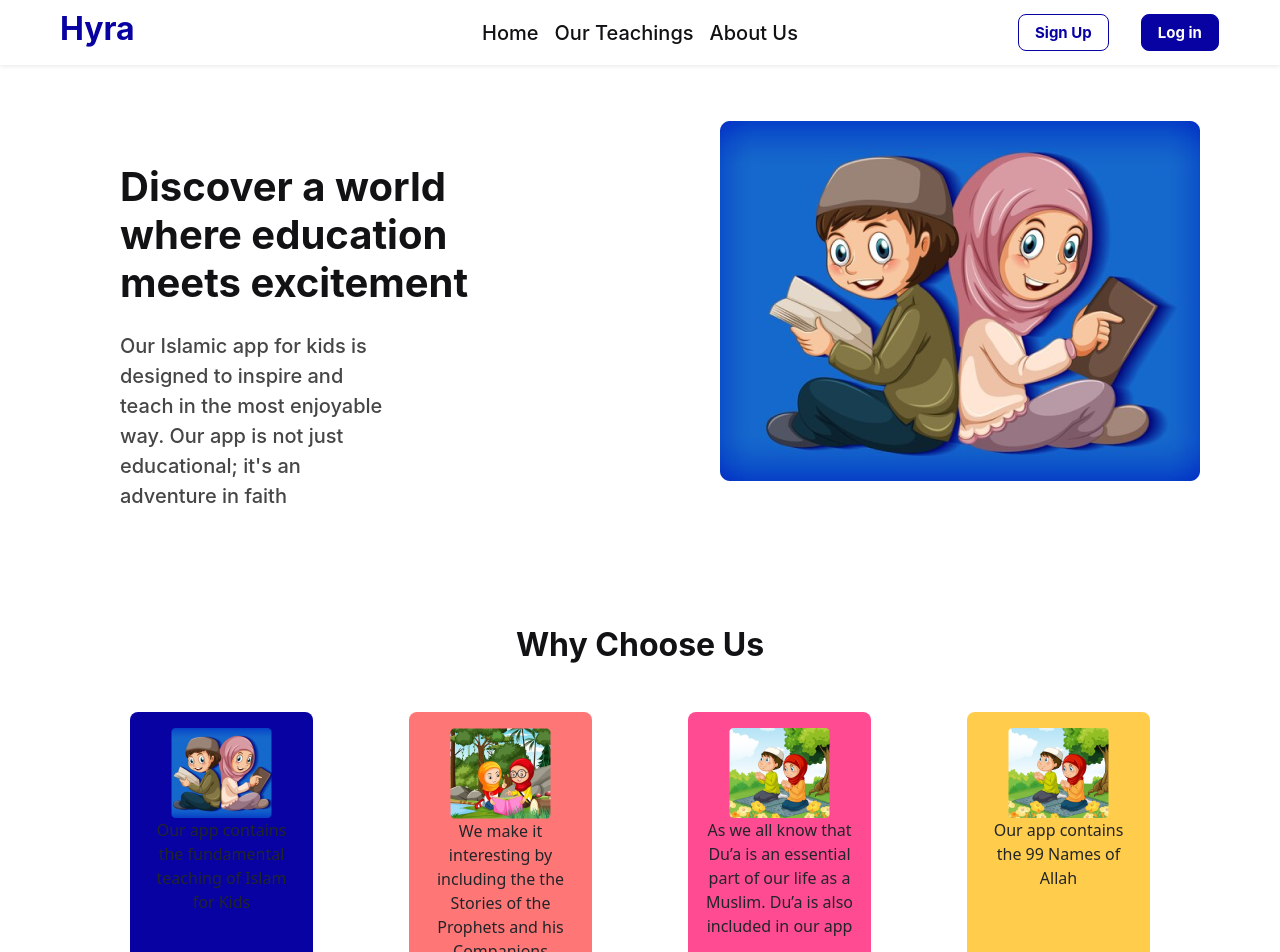
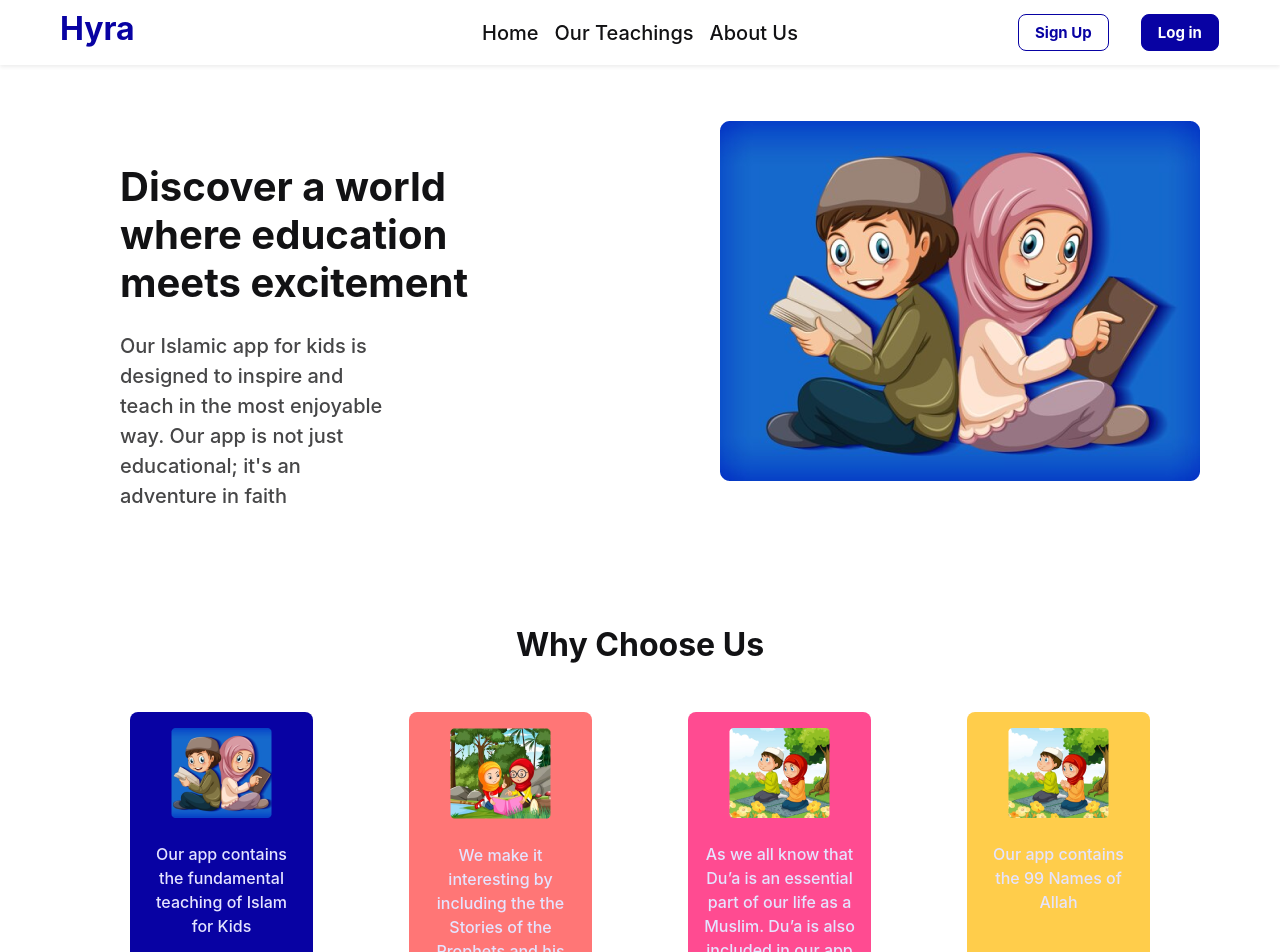
Before and after one commit to Oluwafemi-John1/Hyra-App, a React (Vite) app: page / in a window 1280 px wide. Shown: the top 952 px of the page. Built offline with nearby package versions, Linux system fonts and the light colour scheme.

Commit message:
text added for section below hero 2

```diff
--- a/src/components/pages/Chooseus.jsx
+++ b/src/components/pages/Chooseus.jsx
@@ -24,6 +24,16 @@ const Chooseus = () => {
         borderRadius: '8px',
         background: '#FFCD4B'
     }
+
+    let textStyle = {
+        color: '#E5E4FF',
+        textAlign: 'center',
+        fontFamily: 'Inter',
+        fontSize: '16px',
+        fontStyle: 'normal',
+        fontWeight: '500',
+        lineHeight: '24px' /* 150% */
+    }
     return (
         <>
             <p className="text-center mt-lg-5" id='chUs'>Why Choose Us</p>
@@ -31,19 +41,19 @@ const Chooseus = () => {
                 <div className="row g-3 g-lg-0 g-md-0">
                     <div className="col-lg col-md col-5 p-3 mx-lg-5 mx-3" style={styleOne}>
                         <img src={img1} alt="" className='img-fluid' />
-                        <p>Our app contains the fundamental teaching of Islam for Kids</p>
+                        <p style={textStyle} className='my-4'>Our app contains the fundamental teaching of Islam for Kids</p>
                     </div>
                     <div className="col-lg col-md col-5 p-3 mx-lg-5 mx-2" style={styleTwo}>
                         <img src={img2} alt="" className='img-fluid' />
-                        <p>We make it interesting by including the the Stories of the Prophets and his Companions </p>
+                        <p style={textStyle} className='my-4'>We make it interesting by including the the Stories of the Prophets and his Companions </p>
                     </div>
                     <div className="col-lg col-md col-5 p-3 mx-lg-5 mx-3" style={styleThree}>
                         <img src={img3} alt="" className='img-fluid' />
-                        <p>As we all know that Du’a is an essential part of our life as a Muslim. Du’a is also included in our app</p>
+                        <p style={textStyle} className='my-4'>As we all know that Du’a is an essential part of our life as a Muslim. Du’a is also included in our app</p>
                     </div>
                     <div className="col-lg col-md col-5 p-3 mx-lg-5 mx-2" style={styleFour}>
                         <img src={img4} alt="" className='img-fluid' />
-                        <p>Our app contains the 99 Names of Allah</p>
+                        <p style={textStyle} className='my-4'>Our app contains the 99 Names of Allah</p>
                     </div>
                 </div>
             </div>
```
